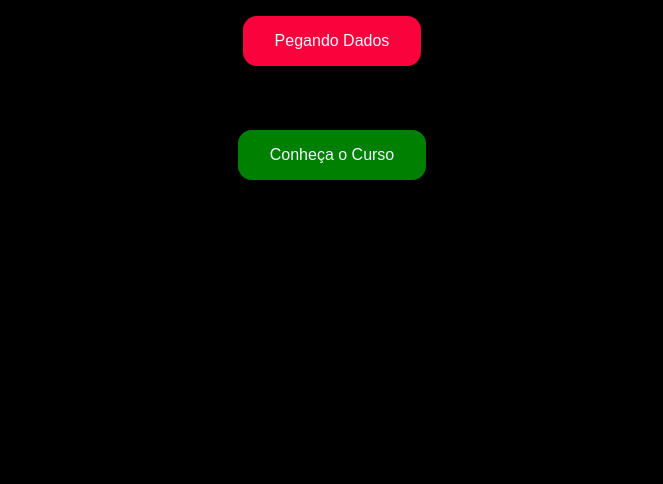
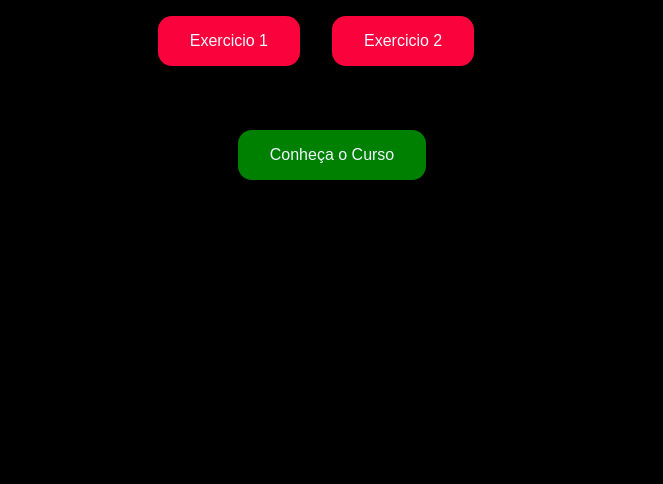
Before and after one commit to andreluizcnunes/onebitcode, a plain HTML site: page index.html in a window 1280 px wide. Shown: the part 316-800 px from the top of the page, without its empty margins (308-971 px from the left). Drawn offline with Linux system fonts and the light colour scheme.

Commit message:
adicionei mais um botão para o exercicio 2

```diff
--- a/assets/css/style.css
+++ b/assets/css/style.css
@@ -36,6 +36,7 @@ section{
   font-weight: 500;
   font-size: 1rem;
   margin-bottom: 2rem;
+  margin-right: 2rem;
 }
 
 .link-exercicio:hover {
--- a/index.html
+++ b/index.html
@@ -12,7 +12,9 @@
     <img src="assets/img/onebitcode.jpg" alt="Logo da empresa OneBitCode que da curso de Programador FullStack JavaScript">
 
    <section class="button-curso">
-     <a class="link-exercicio" href="js/exercicio_1_pegandoDados/index.html">Pegando Dados</a>
+     <a class="link-exercicio" href="js/exercicio_1_pegandoDados/index.html">Exercicio 1</a>
+
+     <a class="link-exercicio" href="js/exercicio_2_js_externo_coletandados/index.html">Exercicio 2</a>
    </section>
 
    <a href="https://go.hotmart.com/R69427873F">Conheça o Curso</a>
```
